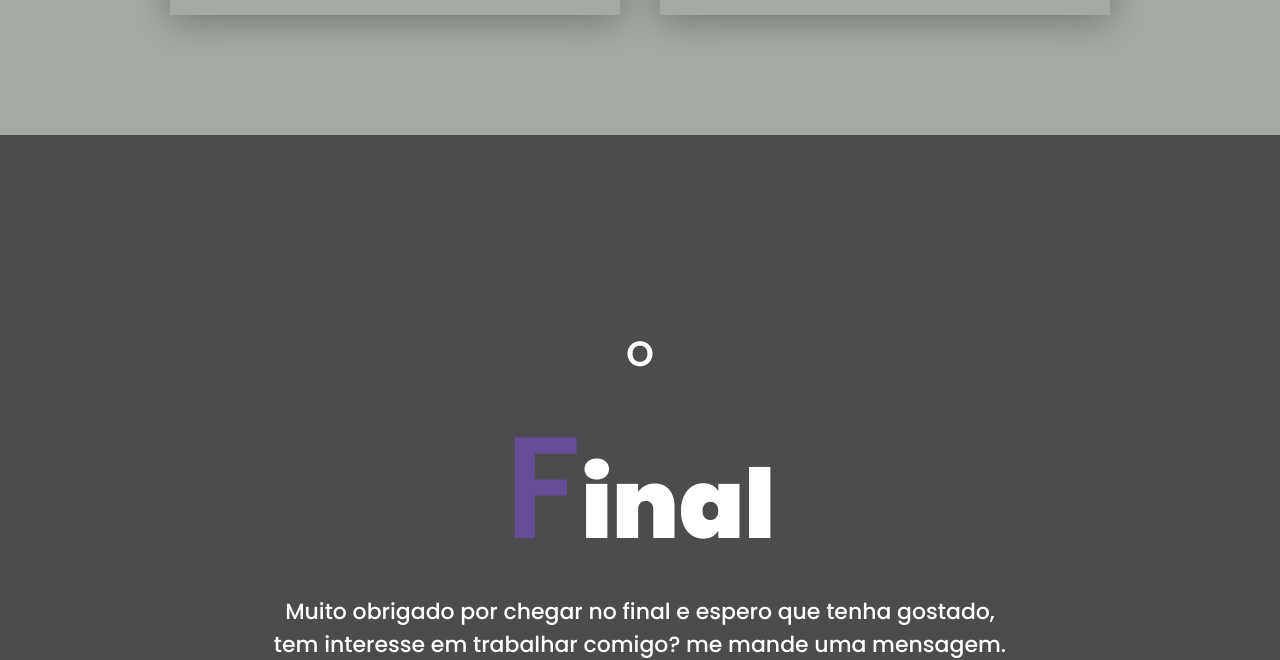
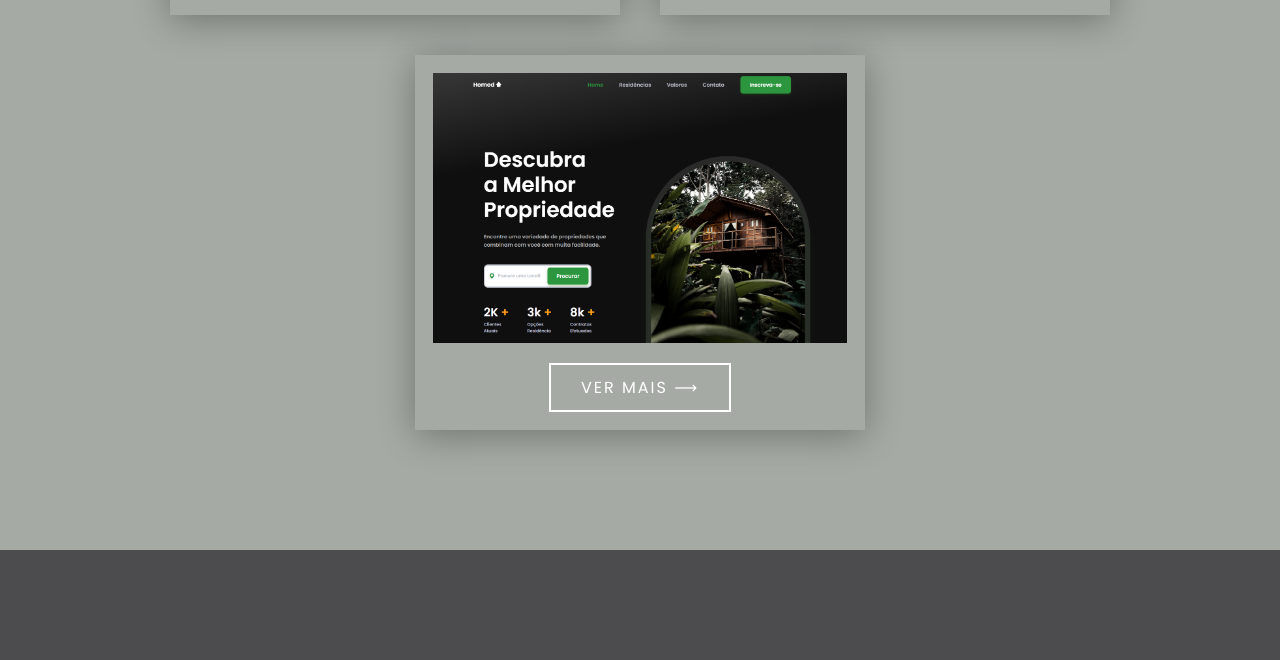
Before and after one commit to KenzoSant/Portfolio, a plain HTML site: page index.html in a window 1280 px wide. Shown: the part 2826-3486 px from the top of the page. Drawn offline with nearby package versions, Linux system fonts and the light colour scheme.

Commit message:
commit-home

```diff
--- a/index.html
+++ b/index.html
@@ -91,6 +91,14 @@
                     <a href="https://studying-p49t1i812-kenzosant.vercel.app/" target="_blank" class="btn"> Ver Mais <span>&#x27F6;</span></a>
                 </div>
             </div>
+            <div class="box">
+                <div class="imgBox">
+                    <img src="./assets/img/home.png">
+                </div>
+                <div class="title">
+                    <a href="https://homed.vercel.app/" target="_blank" class="btn"> Ver Mais <span>&#x27F6;</span></a>
+                </div>
+            </div>
 
         </div>
     </section>
```
Also changed, not shown: assets/img/home.png (added).
